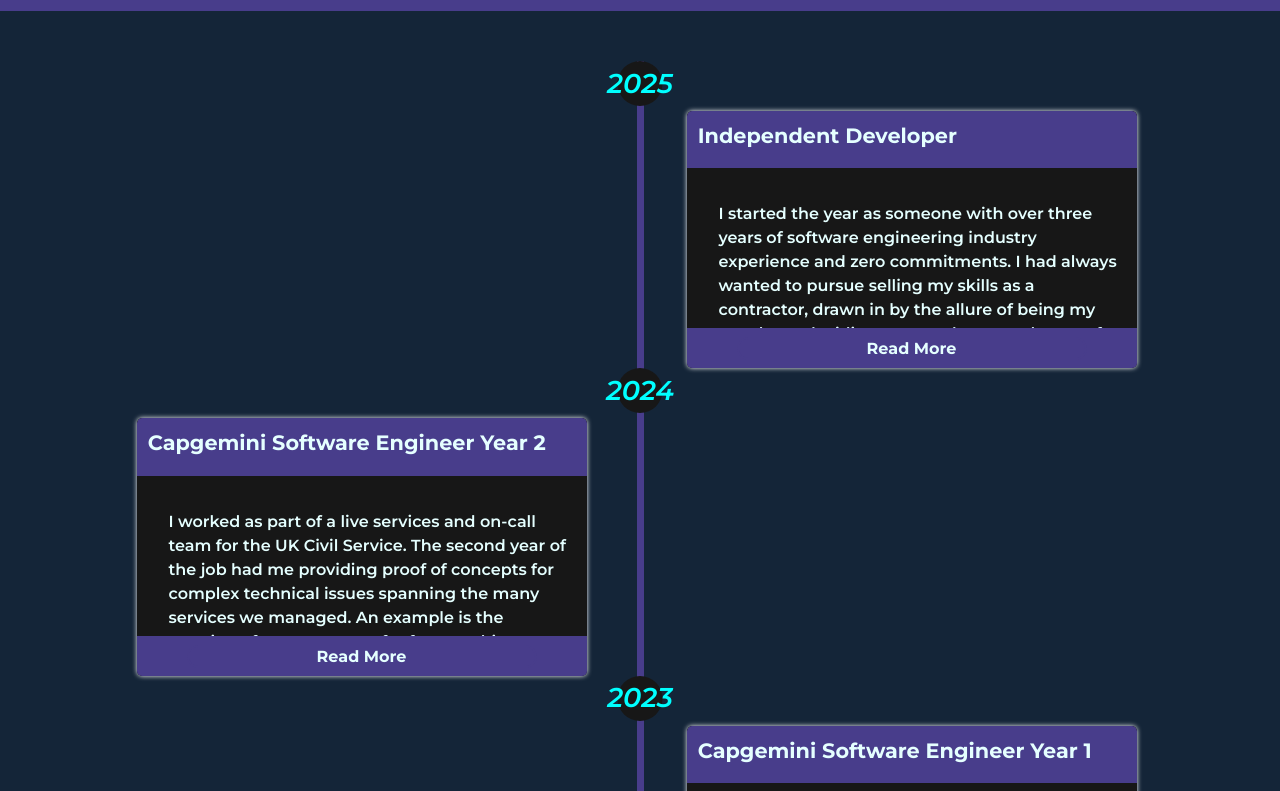
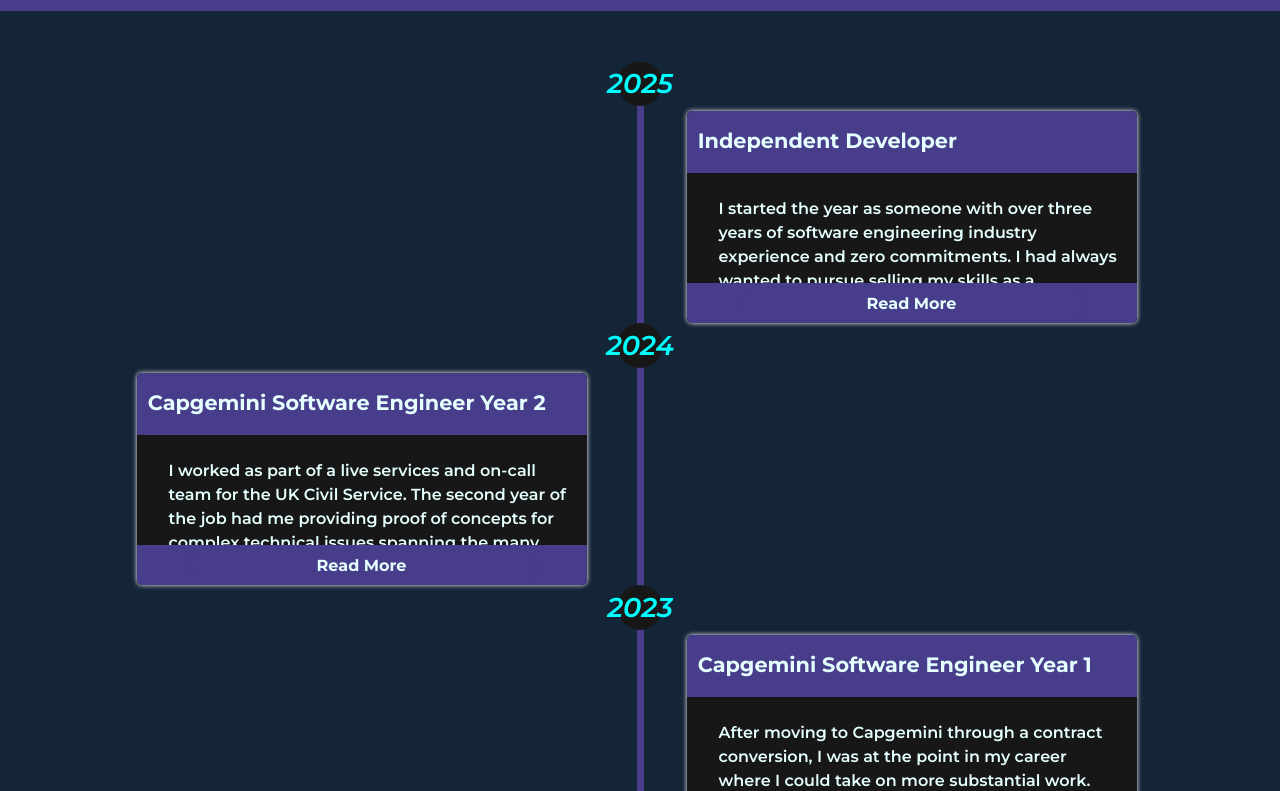
Before and after one commit to Christian-QA/Christian-QA.github.io, a React (Vite) app: page / in a window 1280 px wide. Shown: the part 1669-2460 px from the top of the page. Built offline with nearby package versions, Linux system fonts and the light colour scheme; the HTML template or start-up script is replaced by a standard one.

Commit message:
Redid experience title styling and hid projects page

```diff
--- a/src/App.tsx
+++ b/src/App.tsx
@@ -23,9 +23,9 @@ const App: React.FC = () => {
             <section id="experience">
                 <Experience/>
             </section>
-            <section id="projects">
-                <Projects/>
-            </section>
+            {/*<section id="projects">*/}
+            {/*    <Projects/>*/}
+            {/*</section>*/}
             <section id="contact">
                 <Contact/>
             </section>
--- a/src/styling/Experience.css
+++ b/src/styling/Experience.css
@@ -58,7 +58,7 @@
 #timeline .title {
     /*box-shadow: 0 5px 10px black;*/
     margin-top: 0;
-    padding: 0.5rem 0 1rem 0.7rem;
+    padding: 0.8rem 0 1rem 0.7rem;
     border-top-right-radius: 5px;
     border-top-left-radius: 5px;
     font-size: 1.3rem;
@@ -75,10 +75,10 @@
 }
 
 #timeline .description-box {
-    height: 200px;
+    height: 150px;
     overflow: hidden;
     line-height: 1.5;
-    padding: 10px 0;
+    padding: 0;
     position: relative;
 }
 
```
Also changed, not shown: 1 other file (tests, documents, lock files or other folders).
